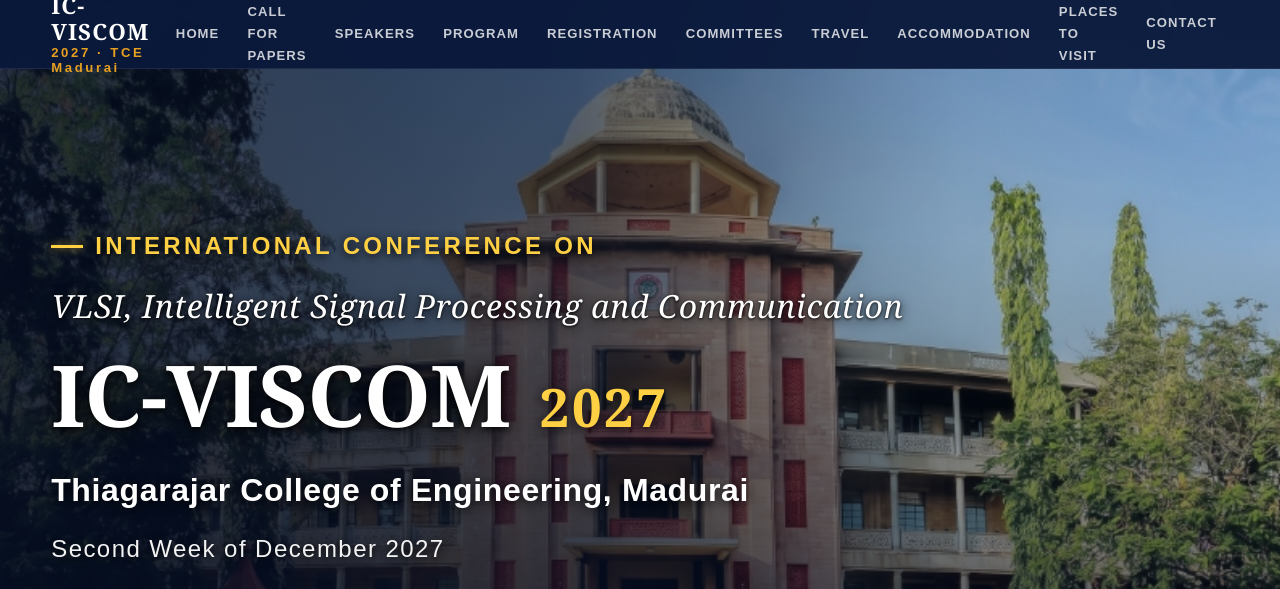
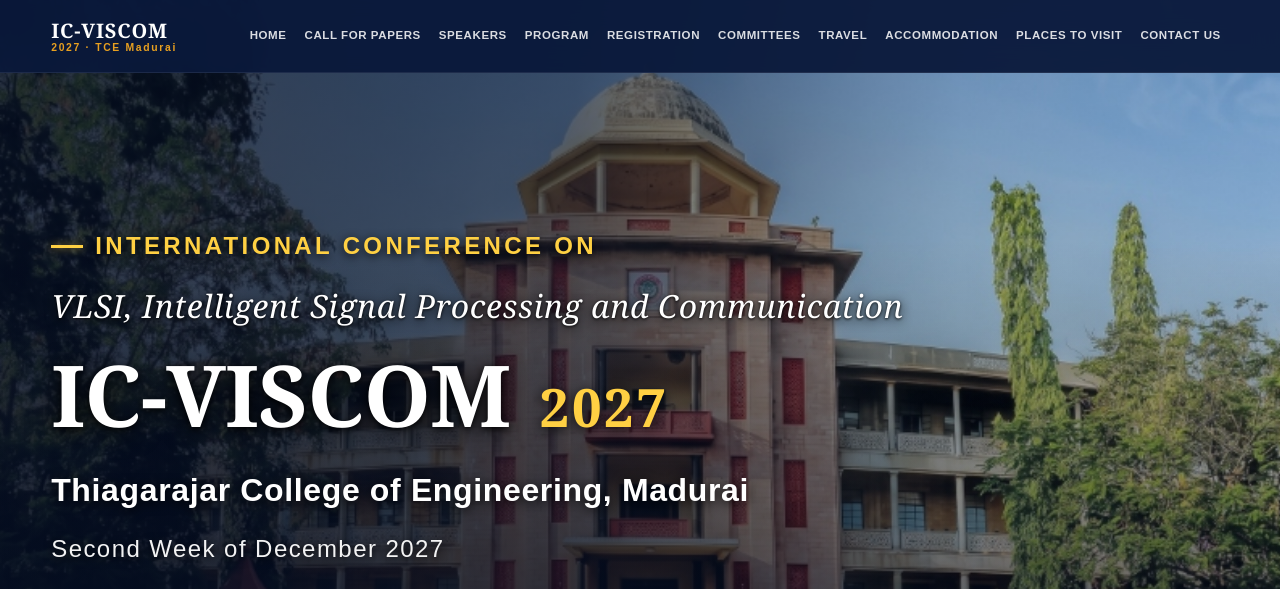
Before and after one commit to subinjosephleon/website, a plain HTML site: page index.html in a window 1280 px wide. Shown: the top 589 px of the page. Drawn offline with Linux system fonts and the light colour scheme.

Commit message:
Fix navigation bar alignment: prevent text wrapping, adjust padding and font sizes, set responsive breakpoint to 1150px

```diff
--- a/css/style.css
+++ b/css/style.css
@@ -206,7 +206,8 @@
   display: flex;
   align-items: center;
   justify-content: space-between;
-  height: 68px;
+  height: 72px;
+  gap: 16px;
 }
 
 /* Logo */
@@ -214,42 +215,52 @@
   display: flex;
   flex-direction: column;
   line-height: 1.15;
+  flex-shrink: 0;
+  text-decoration: none;
 }
 
 .logo-abbr {
   font-family: 'Georgia', serif;
-  font-size: clamp(1.1rem, 2vw, 1.4rem);
+  font-size: 1.25rem;
   font-weight: 700;
   color: #fff;
+  letter-spacing: 0.04em;
+  white-space: nowrap;
+}
+
+.logo-year {
+  font-family: 'Arial', sans-serif;
+  font-size: 0.65rem;
+  color: var(--accent-3);
+  font-weight: 700;
+  letter-spacing: 0.16em;
+  white-space: nowrap;
+}
+
+/* Nav */
+.main-nav {
+  display: flex;
+  align-items: center;
+  gap: 2px;
+  flex-wrap: nowrap;
+}
+
+.main-nav a {
+  font-family: 'Arial', sans-serif;
+  font-size: 0.72rem;
+  font-weight: 600;
   letter-spacing: 0.05em;
-}
-
-.logo-year {
-  font-family: 'Arial', sans-serif;
-  font-size: var(--text-xs);
-  color: var(--accent-3);
-  font-weight: 700;
-  letter-spacing: 0.2em;
-}
-
-/* Nav */
-.main-nav { display: flex; align-items: center; gap: 4px; }
-
-.main-nav a {
-  font-family: 'Arial', sans-serif;
-  font-size: var(--text-xs);
-  font-weight: 600;
-  letter-spacing: 0.08em;
   text-transform: uppercase;
-  color: rgba(255,255,255,0.78);
-  padding: 8px 12px;
+  color: rgba(255,255,255,0.85);
+  padding: 6px 8px;
   border-radius: var(--radius-sm);
+  white-space: nowrap;
   transition: color var(--transition), background var(--transition);
 }
 
 .main-nav a:hover {
   color: #fff;
-  background: rgba(255,255,255,0.1);
+  background: rgba(255,255,255,0.12);
 }
 
 .main-nav a.active {
@@ -1787,17 +1798,16 @@
   .hero-venue-line { font-size: 20pt; }
 }
 
-/* Tablet — max 768px */
-@media (max-width: 768px) {
+/* Medium screens & Tablets — switch to clean mobile menu before tabs wrap */
+@media (max-width: 1150px) {
   .main-nav { display: none; }
   .main-nav.open { display: flex; }
-
   .nav-toggle { display: flex; }
 
   /* Mobile nav panel */
   .main-nav {
     position: fixed;
-    inset: 68px 0 0 0;
+    inset: 72px 0 0 0;
     background: rgba(8, 20, 42, 0.98);
     flex-direction: column;
     align-items: stretch;
@@ -1812,7 +1822,10 @@
     padding: 14px 16px;
     border-radius: var(--radius-sm);
   }
-
+}
+
+/* Tablet — max 768px */
+@media (max-width: 768px) {
   .hero-acronym { font-size: 36pt; }
   .hero-fullname { font-size: 16pt; }
   .hero-intl-label { font-size: 13pt; }
```
